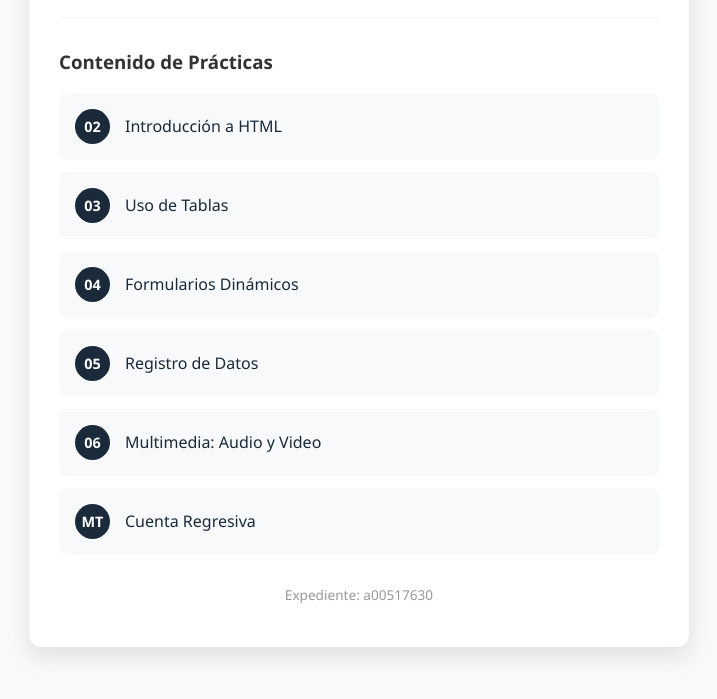
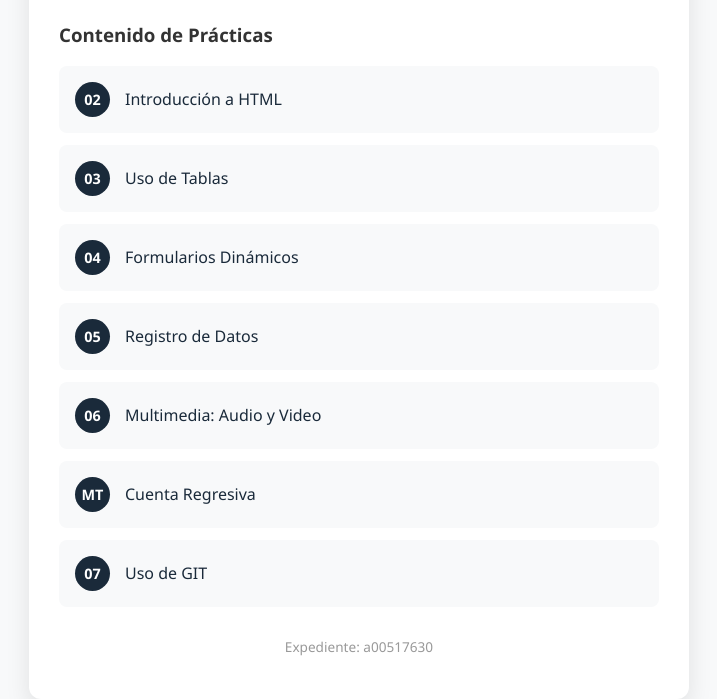
Before and after one commit to laxmxn/Portafolio_programacion-para-internet, a plain HTML site: page index.html in a window 1280 px wide. Shown: the part 126-825 px from the top of the page, without its empty margins (281-998 px from the left). Before the commit the page ends 800 px from the top, so only its background shows below. Drawn offline with Linux system fonts and the light colour scheme.

Commit message:
Se agrego la practica 7 como enlace en el directorio principal.

```diff
--- a/index.html
+++ b/index.html
@@ -54,6 +54,11 @@
                         <span class="txt">Cuenta Regresiva</span>
                     </a>
                 </li>
+                <li>
+                    <a href="Practicas/Practica 7/index.html">
+                        <span class="num">07</span>
+                        <span class="txt">Uso de GIT</span>
+                    </a>
             </ul>
         </nav>
 
```
